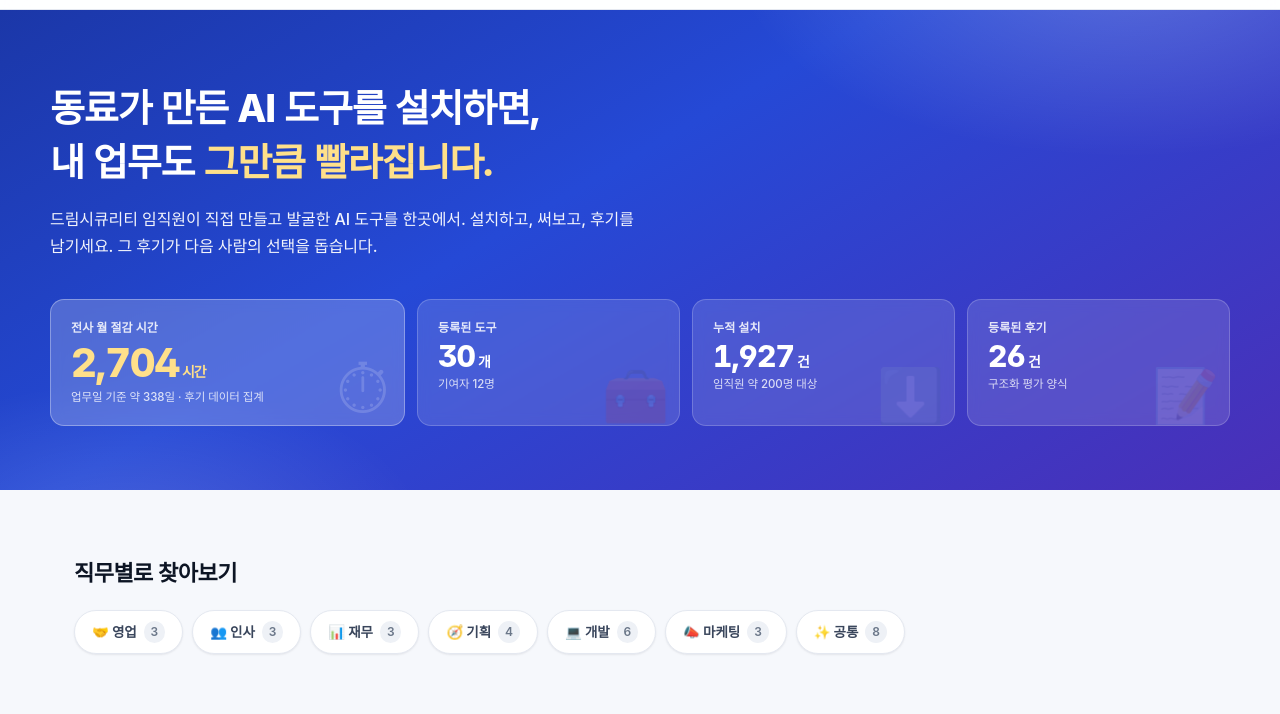
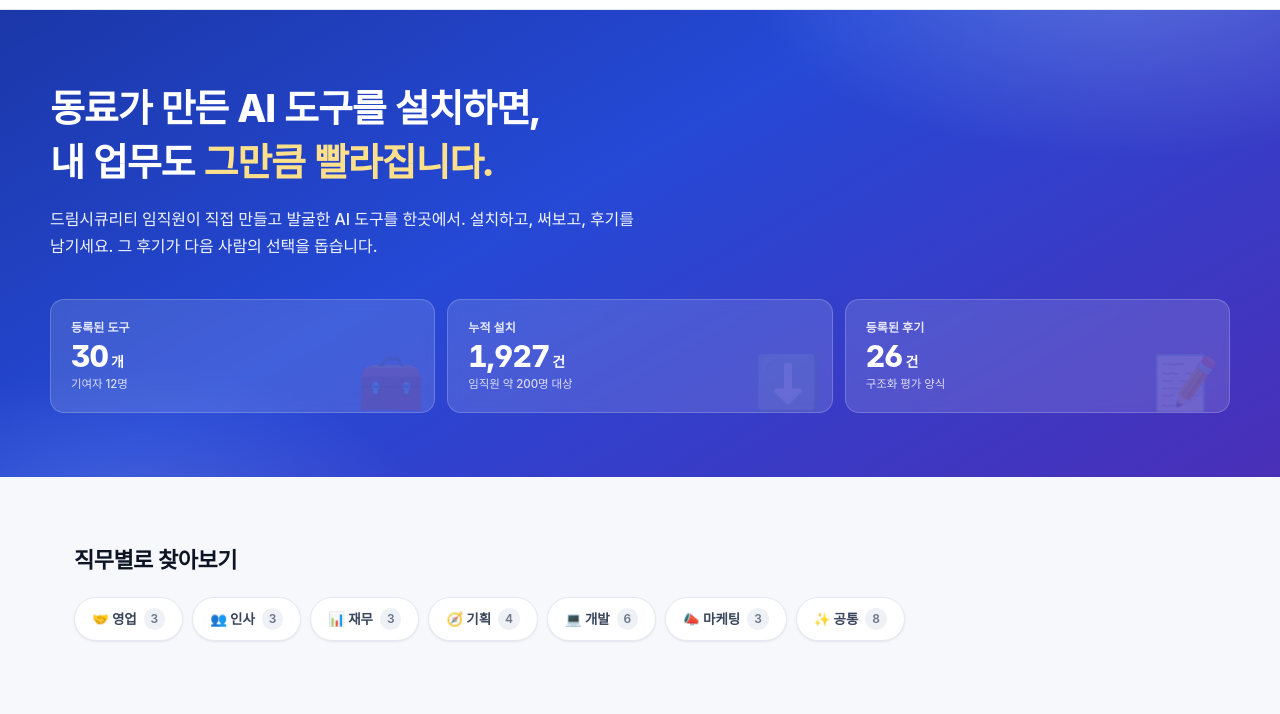
Before and after one commit to hyeonseokhan/Dream-Store, a plain HTML site: page index.html in a window 1280 px wide. Shown: the part 53-767 px from the top of the page. Drawn offline with Linux system fonts and the light colour scheme; a web font is replaced by a local one.

Commit message:
style: 홈 화면 지표 노출 정리
- 히어로에서 전사 월 절감 시간 카드 제거 (KPI 3종으로 축소)
- 도구 카드 풋터에서 재사용률 제거, 별점과 설치 수만 표기

사용하지 않게 된 countUp 애니메이션과 .kpi-lead / .tfoot .right 규칙도 함께 정리.

Co-Authored-By: Claude Opus 4.8 (1M context) <noreply@anthropic.com>

```diff
--- a/assets/js/app.js
+++ b/assets/js/app.js
@@ -39,18 +39,6 @@ function toast(msg) {
   requestAnimationFrame(() => el.classList.add('on'));
   clearTimeout(el._t);
   el._t = setTimeout(() => el.classList.remove('on'), 2600);
-}
-
-function countUp(node, to, suffix = '') {
-  const dur = 1100;
-  const start = performance.now();
-  const step = (now) => {
-    const p = Math.min(1, (now - start) / dur);
-    const eased = 1 - Math.pow(1 - p, 3);
-    node.textContent = nf(Math.round(to * eased)) + suffix;
-    if (p < 1) requestAnimationFrame(step);
-  };
-  requestAnimationFrame(step);
 }
 
 // ── 라우터 ─────────────────────────────────────────────────────────────────
@@ -108,11 +96,6 @@ function viewHome() {
          설치하고, 써보고, 후기를 남기세요. 그 후기가 다음 사람의 선택을 돕습니다.</p>
 
       <div class="counter">
-        <div class="kpi kpi-lead" data-icon="⏱">
-          <div class="kpi-k">전사 월 절감 시간</div>
-          <div class="kpi-v"><span id="cnt-hours">0</span><span class="kpi-u">시간</span></div>
-          <div class="kpi-note">업무일 기준 약 ${nf(t.savedDays)}일 · 후기 데이터 집계</div>
-        </div>
         <div class="kpi" data-icon="🧰">
           <div class="kpi-k">등록된 도구</div>
           <div class="kpi-v">${nf(t.tools)}<span class="kpi-u">개</span></div>
@@ -176,11 +159,6 @@ function viewHome() {
   </div>`;
 }
 
-AFTER.home = () => {
-  const node = $('#cnt-hours');
-  if (node) countUp(node, db.totals().savedHours);
-};
-
 function rankRowHtml({ tool }, i) {
   return `
   <div class="rrow" onclick="location.hash='#/tool/${tool.id}'">
@@ -221,7 +199,6 @@ function cardHtml(t) {
     <div class="tfoot">
       <span>${starHtml(t.rating)} <b>${t.rating ? Number(t.rating).toFixed(1) : '–'}</b></span>
       <span>설치 <b>${nf(t.installs)}</b></span>
-      <span class="right">재사용 <b>${Math.round(t.reuse * 100)}%</b></span>
     </div>
   </article>`;
 }
--- a/assets/style.css
+++ b/assets/style.css
@@ -213,14 +213,9 @@ button, input, select, textarea { font: inherit; color: inherit; }
   font-size: 54px; line-height: 1; opacity: .13;
   pointer-events: none; user-select: none;
 }
-.kpi-lead {
-  flex: 1 1 260px; background: rgba(255,255,255,.21); border-color: rgba(255,255,255,.32);
-}
-.kpi-lead::after { font-size: 70px; right: 14px; opacity: .16; }
 .kpi > * { position: relative; z-index: 1; }
 .kpi-k { font-size: 12px; font-weight: 700; color: rgba(255,255,255,.86); letter-spacing: .01em; }
 .kpi-v { font-size: 30px; font-weight: 800; letter-spacing: -.03em; line-height: 1.25; }
-.kpi-lead .kpi-v { font-size: 40px; color: #ffe08a; }
 .kpi-u { font-size: 14px; font-weight: 700; margin-left: 3px; }
 .kpi-note { font-size: 11.5px; font-weight: 500; color: rgba(255,255,255,.8); }
 
@@ -276,7 +271,6 @@ button, input, select, textarea { font: inherit; color: inherit; }
   border-top: 1px solid var(--line-2); font-size: 13px; color: var(--ink-3);
 }
 .tfoot b { color: var(--ink); font-weight: 700; font-variant-numeric: tabular-nums; }
-.tfoot .right { margin-left: auto; text-align: right; }
 
 /* ── 필터바 ──────────────────────────────────────────────────────────── */
 
@@ -449,7 +443,6 @@ textarea { resize: vertical; min-height: 88px; line-height: 1.6; }
   .detail { grid-template-columns: 1fr; }
   .hero-in { padding: 54px 0 48px; }
   .hero h1 { font-size: 29px; line-height: 1.5; }
-  .kpi-lead .kpi-v { font-size: 33px; }
 }
 @media (max-width: 700px) {
   :root { --gap-sec: 46px; }
```
